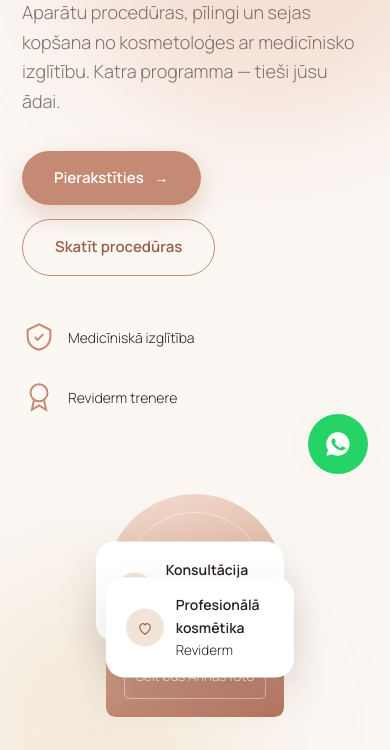
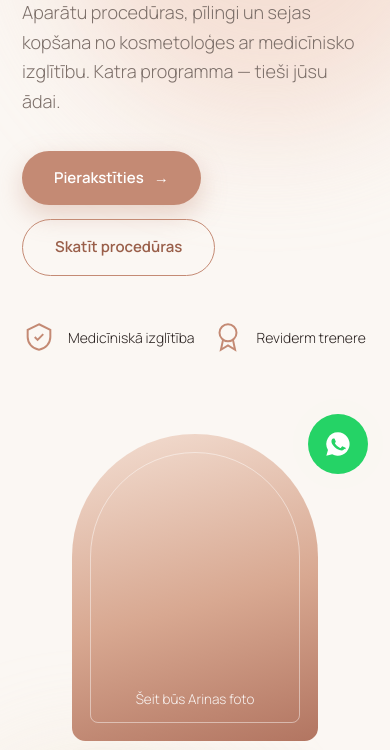
Before and after one commit to rolandknostenberg/cute-demo, a plain HTML site: page index.html in a window 390 px wide. Shown: the part 348-1098 px from the top of the page. Drawn offline with nearby package versions, Linux system fonts and the light colour scheme.

Commit message:
Add files via upload

```diff
--- a/index.html
+++ b/index.html
@@ -167,8 +167,11 @@
   @media(max-width:900px){
     .hero h1{font-size:44px}
     .hero-grid,.about-grid,.contact-grid{grid-template-columns:1fr}
-    .hero-visual{max-width:360px;margin:20px auto 0}
-    .float-card.fc1{left:-10px}.float-card.fc2{right:-10px}
+    .hero-visual{max-width:360px;margin:20px auto 0;display:flex;flex-direction:column;gap:12px}
+    .arch{width:100%}
+    .float-card{position:static;animation:none;box-shadow:0 8px 22px rgba(58,42,37,.08)}
+    .badges{gap:16px}
+    .about-photo{aspect-ratio:4/3}
     .services{grid-template-columns:1fr}
     .steps{grid-template-columns:1fr 1fr;row-gap:40px}
     .steps::before{display:none}
```
